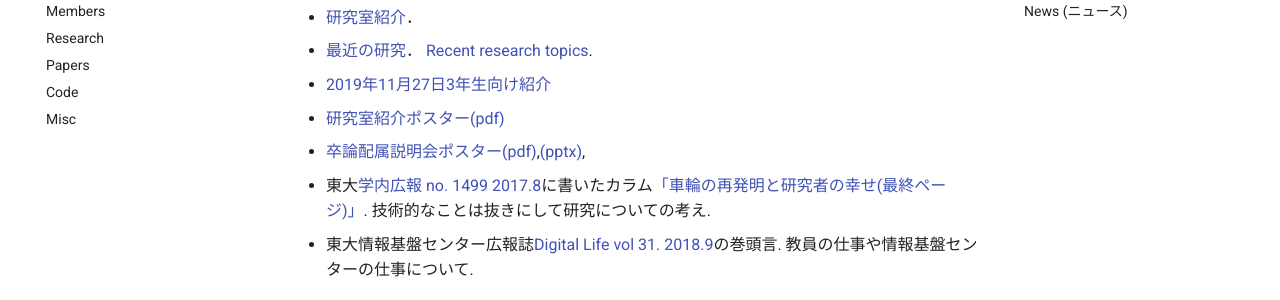
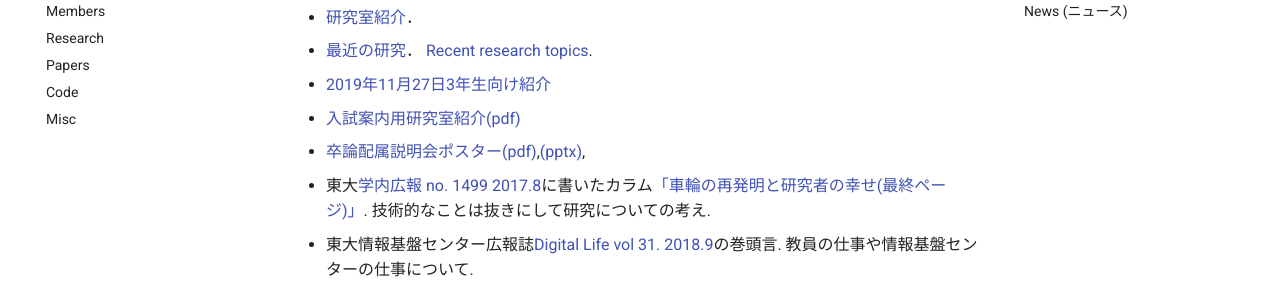
Before and after one commit to Yukayo/taura-lab, an MkDocs documentation site: the page built from docs/index.md, in a window 1280 px wide and 900 px high, scrolled down 537 px. Shown: the part 151-451 px from the top of the window. Built offline with MkDocs 1.6.1 and Material for MkDocs 9.7.7, drawn with Linux system fonts in a browser that asks for light colours.

Commit message:
Update index.md

```diff
--- a/docs/index.md
+++ b/docs/index.md
@@ -29,7 +29,7 @@ computers much more accessible to domain scientists.
   * [研究室紹介](lab_introduction.md)．
   * [最近の研究](research.md)． [Recent research topics](research.md).
   * [2019年11月27日3年生向け紹介](紹介3年生2019.md)
-  * [研究室紹介ポスター(pdf)](files/intro.pdf "研究室紹介\(pdf\)")
+  * [入試案内用研究室紹介(pdf)](files/intro.pdf "入試案内用研究室紹介\(pdf\)")
   * [卒論配属説明会ポスター(pdf)](files/poster.pdf "卒論配属説明会ポスター\(pdf\)"),[(pptx)](files/poster.pptx "\(pptx\)"),
   * 東大[学内広報 no. 1499 2017.8](https://www.u-tokyo.ac.jp/ja/about/public-relations/kouhou2017.html)に書いたカラム[「車輪の再発明と研究者の幸せ(最終ページ)」](https://www.u-tokyo.ac.jp/content/400067376.pdf). 技術的なことは抜きにして研究についての考え.
   * 東大情報基盤センター広報誌[Digital Life vol 31. 2018.9](https://www.itc.u-tokyo.ac.jp/DigitalLife/vol31/Digital%20Life%20Vol31.pdf)の巻頭言. 教員の仕事や情報基盤センターの仕事について.
```
